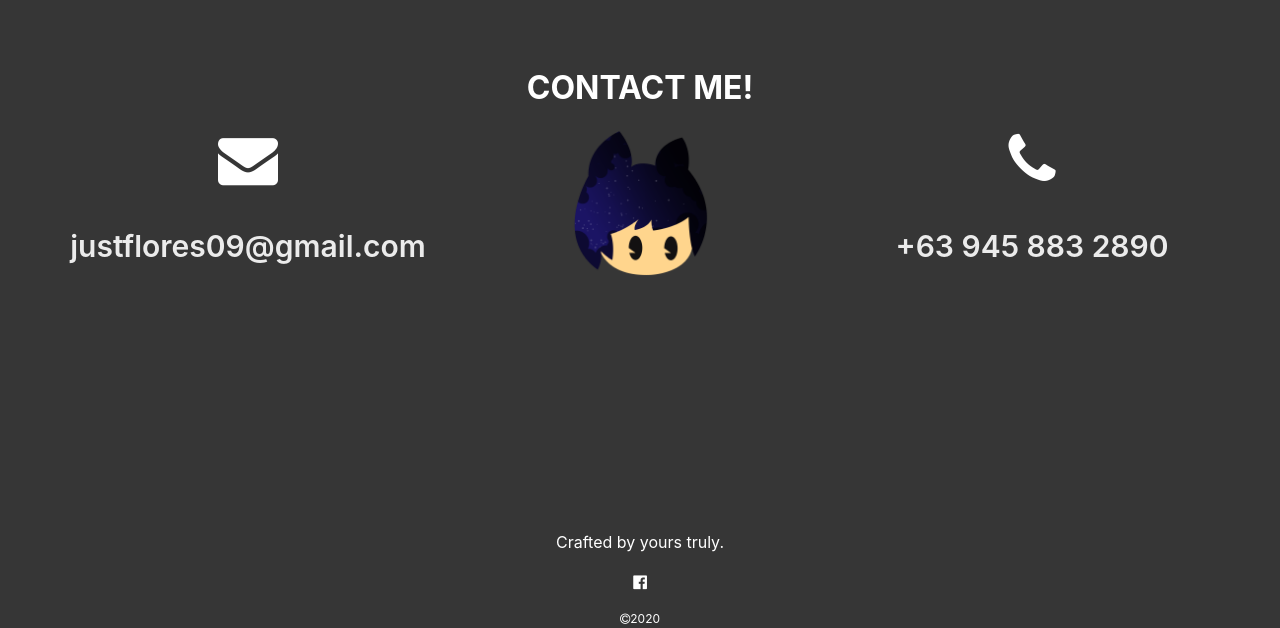
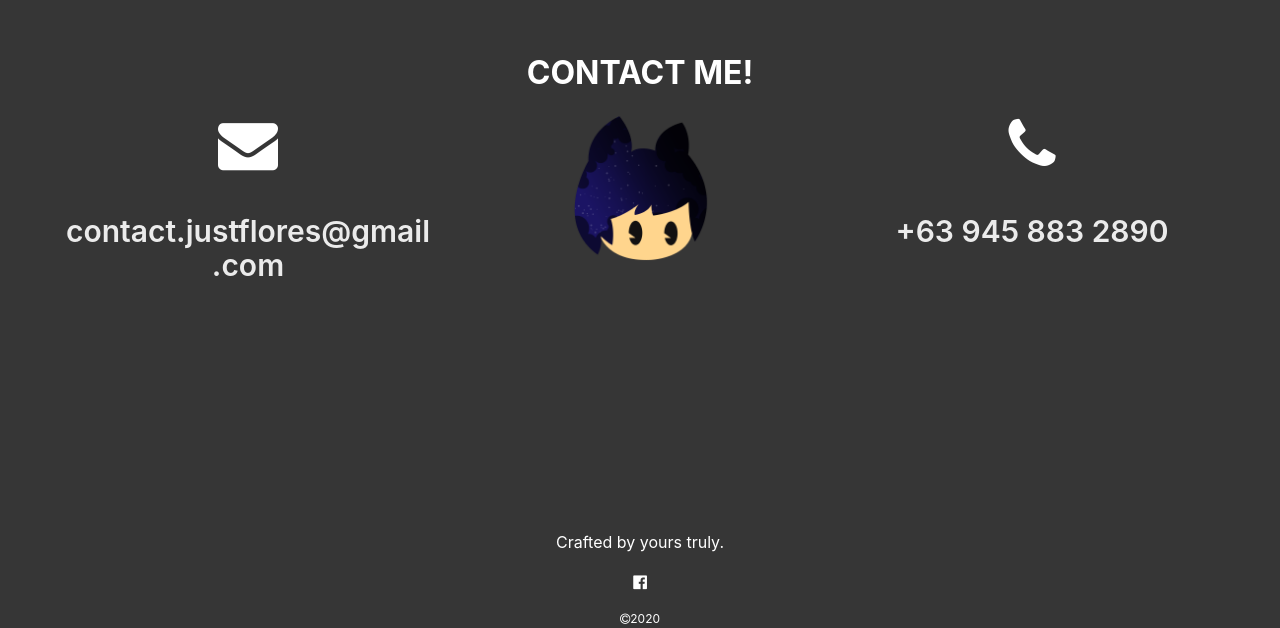
Before and after one commit to justflores/justflores.github.io, a website: page index.html in a window 1280 px wide. Shown: the part 1772-2400 px from the top of the page. Drawn offline with nearby package versions, Linux system fonts and the light colour scheme.

Commit message:
Updated email address

```diff
--- a/index.html
+++ b/index.html
@@ -103,7 +103,7 @@
                             <span class="fa fa-envelope" style="font-size:60px;"></span>
                         </p>
                         <p>
-                            <h3 class="subtitle">justflores09@gmail.com</strong>
+                            <h3 class="subtitle">contact.justflores@gmail.com</strong>
                         </p>
                         </div>
                         </div>
```
